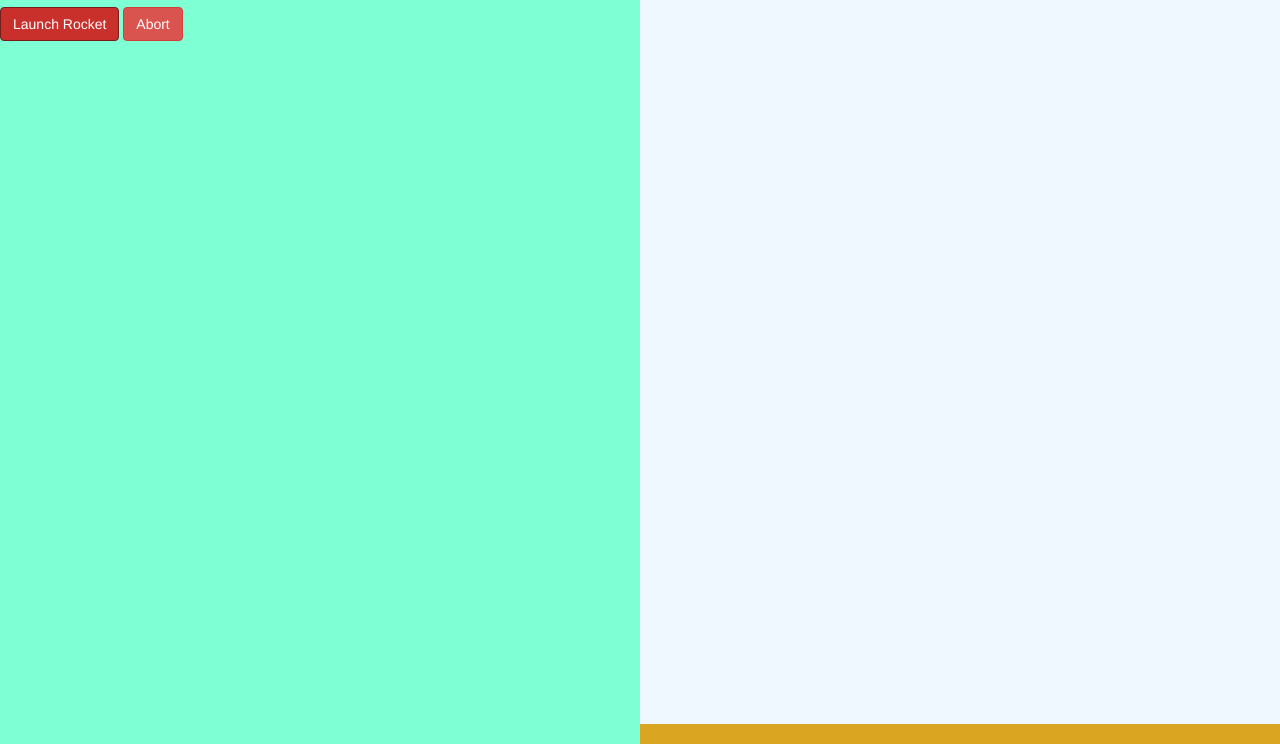
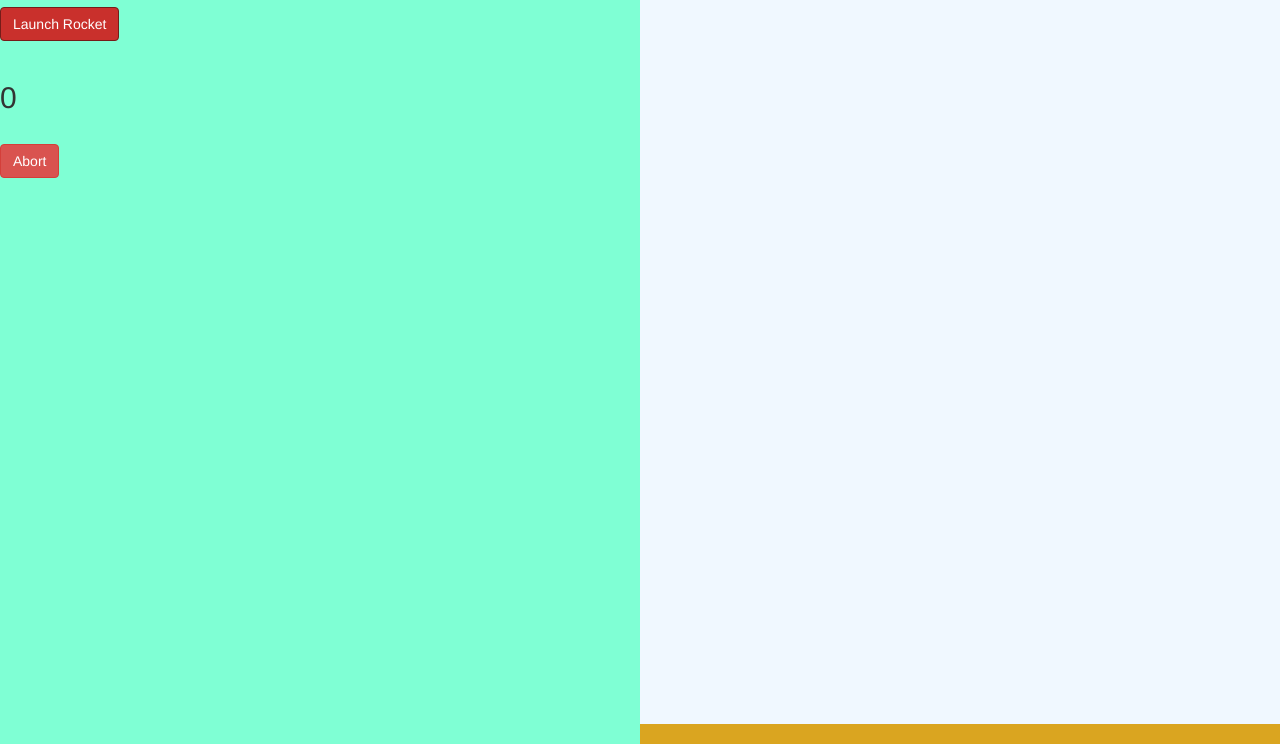
Before and after one commit to naveenmannam/js-rocket, a website: page index.html in a window 1280 px wide. Both pictures are taken after a click on the link "Launch Rocket". Shown: the part 56-800 px from the top of the page. Drawn offline with Linux system fonts and the light colour scheme.

Commit message:
set the for loop

```diff
--- a/index.html
+++ b/index.html
@@ -22,6 +22,10 @@
             <div class="left">
                 <h2 class="launch">Launch Rocket</h2>
                 <a href="#" class="button btn btn-danger" id="launchRocket">Launch Rocket</a>
+                <br>
+                <br>
+                <h2 id="countdown" class="countDisplay" value="10" >10</h2>
+                <br>
                 <a href="#" class="button btn btn-danger" id="abortRocket">Abort</a>
             </div>
             <div class="right">
--- a/js/main.js
+++ b/js/main.js
@@ -2,16 +2,22 @@
 
 var launch = document.getElementById('launchRocket');
 var abort = document.getElementById('abortRocket');
+var countdown = document.getElementById('countdown');
 var rock = document.getElementById('rock');
-
+var count = countdown.innerText;
 
 
 // Add the event listener functions
-function startLaunch(){
-    rock.className = 'rocket flying';
+function startLaunch() {
+    for (var i = count; i >= 0; i--) {
+        countdown.innerText = i;
+        if (countdown.innerText == 0) {
+            rock.className = 'rocket flying';
+        }
+    }
 }
 
-function stopLaunch(){
+function stopLaunch() {
     rock.className = 'rocket';
 }
 
@@ -19,5 +25,5 @@ function stopLaunch(){
 
 // Add the event listeners
 
-launch.addEventListener('click',startLaunch);
-abort.addEventListener('click',stopLaunch);
+launch.addEventListener('click', startLaunch);
+abort.addEventListener('click', stopLaunch);
```
